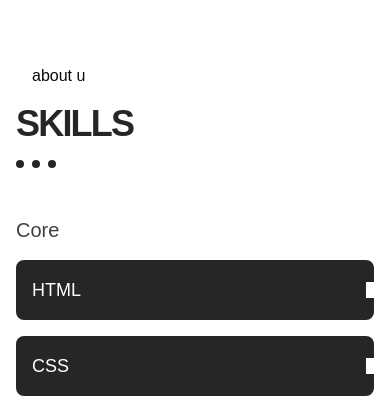
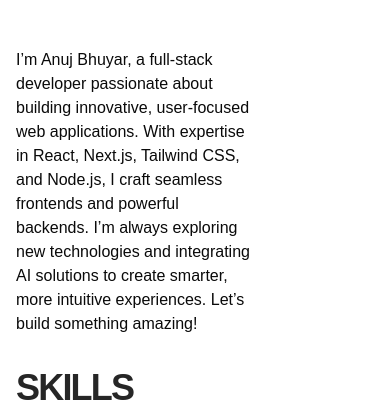
Before and after one commit to anujsb/portfoliov2.0, a Next.js app: page / in a window 390 px wide. Shown: the part 828-1230 px from the top of the page. Built offline with nearby package versions, Linux system fonts and the light colour scheme; grey boxes are pictures that could not be loaded.

Commit message:
about me

```diff
--- a/src/components/About.tsx
+++ b/src/components/About.tsx
@@ -8,7 +8,14 @@
           <div className="absolute hidden lg:block right-0 top-32 w-64 h-64 lg:w-96 lg:h-96">
             <div className="w-full h-full border-r-[3px] border-neutral-400 rounded-br-[500px]" />
           </div>
-          <div className="m-4 md:m-10">about u</div>
+          <div className="mb-8 w-2/3">
+            I’m Anuj Bhuyar, a full-stack developer passionate about
+            building innovative, user-focused web applications. With expertise
+            in React, Next.js, Tailwind CSS, and Node.js, I craft seamless
+            frontends and powerful backends. I’m always exploring new
+            technologies and integrating AI solutions to create smarter, more
+            intuitive experiences. Let’s build something amazing!
+          </div>
 
           <div className="space-y-12 md:space-y-16">
             <div className="space-y-4">
```
